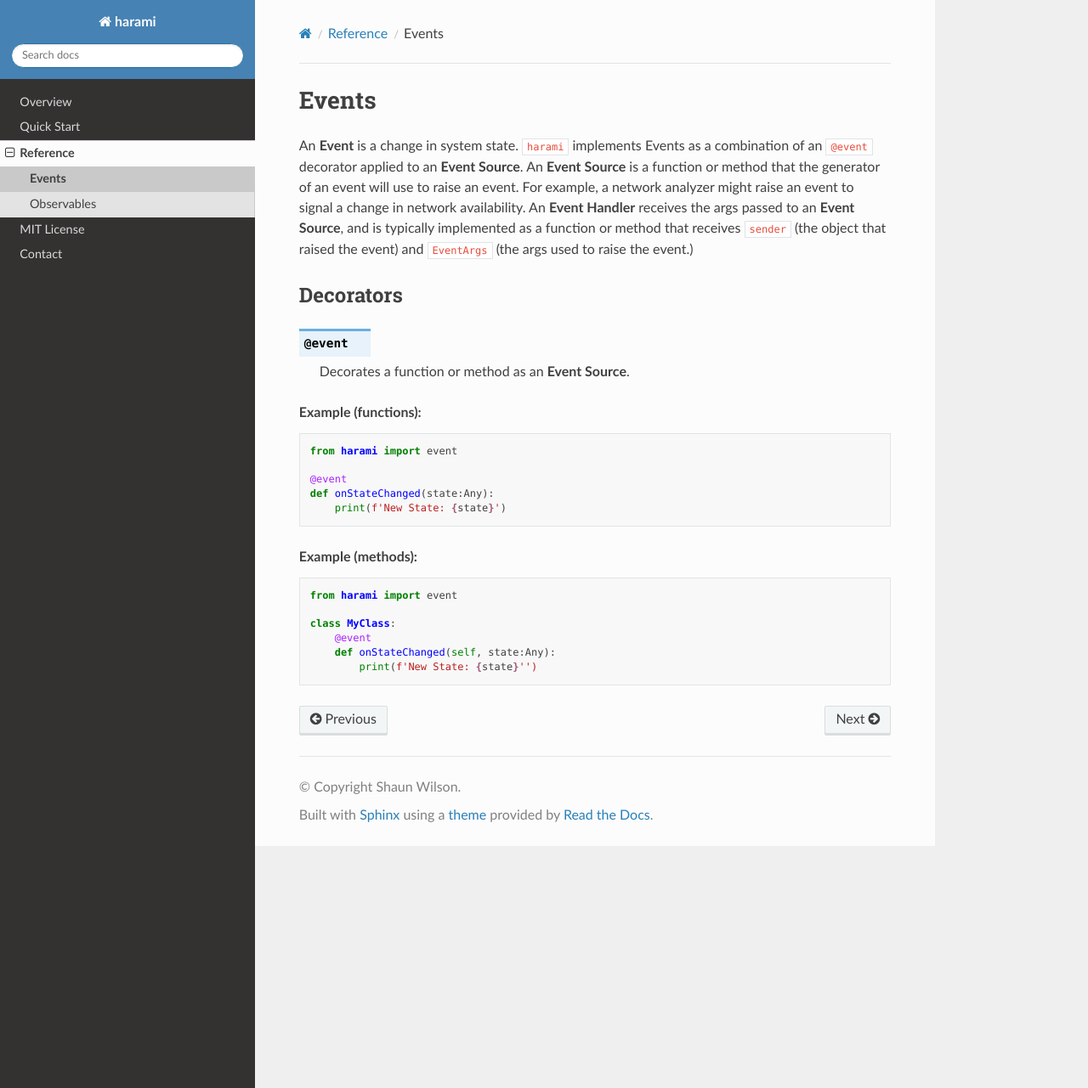
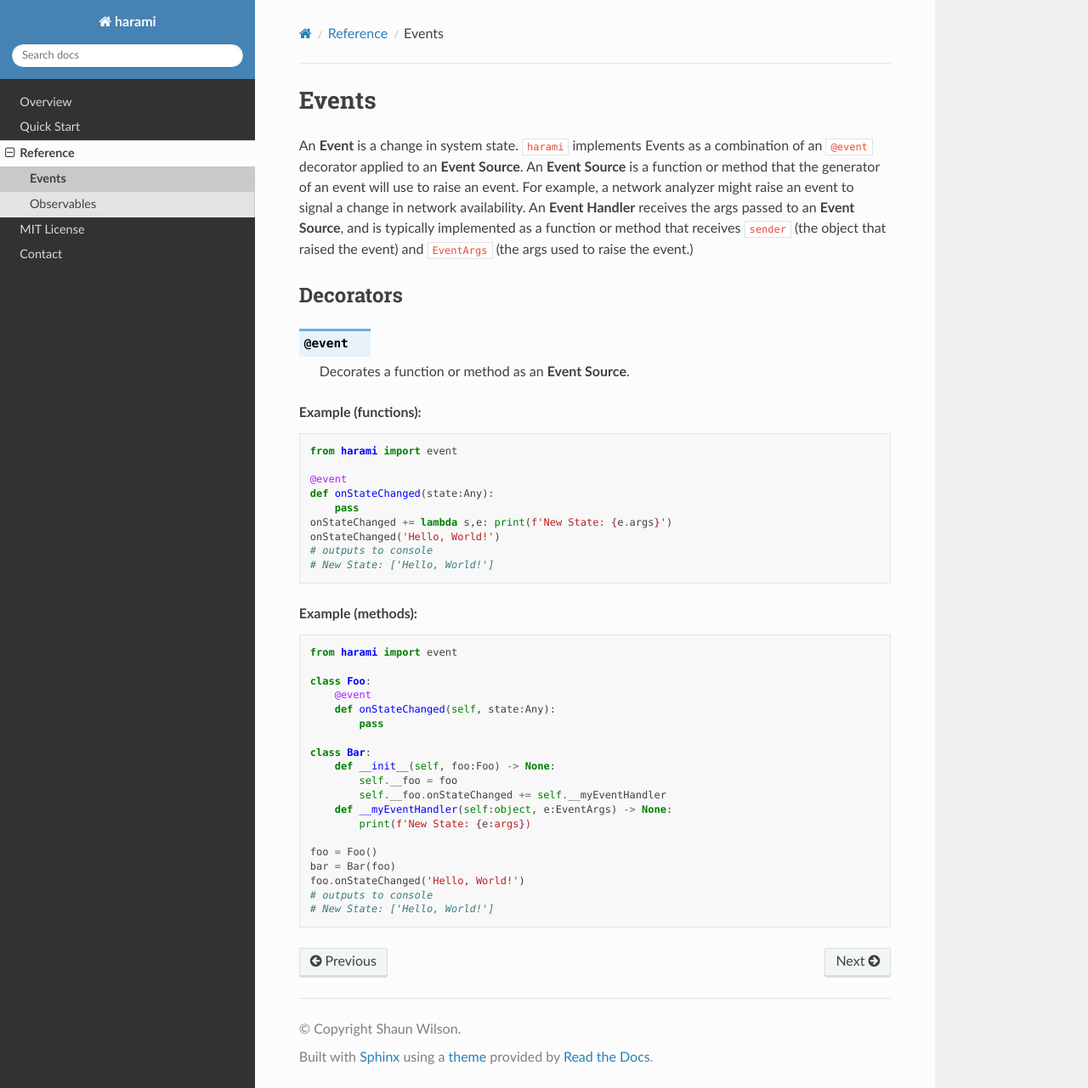
Before and after one commit to wilson0x4d/harami, a Sphinx documentation site: the page built from docs/ref/events.rst, in a window 1280 px wide and 1281 px high. Shown: the whole window at 85% size. Built offline with Sphinx 7.4.7 and the Read the Docs theme 3.1.0, drawn with Linux system fonts in a browser that asks for light colours.

Commit message:
docs(events): adding a more complete Python example

```diff
--- a/docs/ref/events.rst
+++ b/docs/ref/events.rst
@@ -21,7 +21,11 @@ Decorators
 
     @event
     def onStateChanged(state:Any):
-        print(f'New State: {state}')
+        pass
+    onStateChanged += lambda s,e: print(f'New State: {e.args}')
+    onStateChanged('Hello, World!')
+    # outputs to console
+    # New State: ['Hello, World!']
 
 .. rubric:: Example (methods):
 
@@ -29,7 +33,20 @@ Decorators
 
     from harami import event
 
-    class MyClass:
+    class Foo:
         @event
         def onStateChanged(self, state:Any):
-            print(f'New State: {state}'')
+            pass
+
+    class Bar:
+        def __init__(self, foo:Foo) -> None:
+            self.__foo = foo
+            self.__foo.onStateChanged += self.__myEventHandler
+        def __myEventHandler(self:object, e:EventArgs) -> None:
+            print(f'New State: {e:args})
+
+    foo = Foo()
+    bar = Bar(foo)
+    foo.onStateChanged('Hello, World!')
+    # outputs to console
+    # New State: ['Hello, World!']
```
